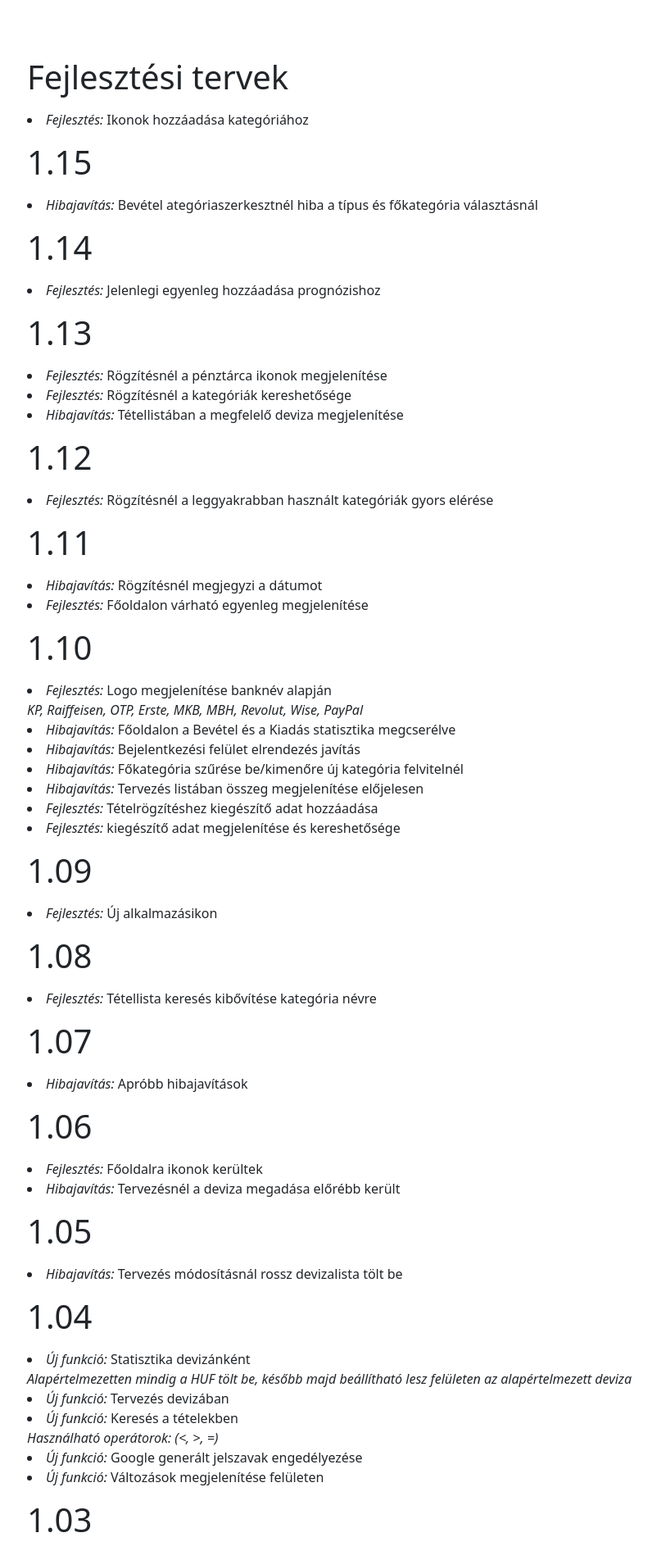
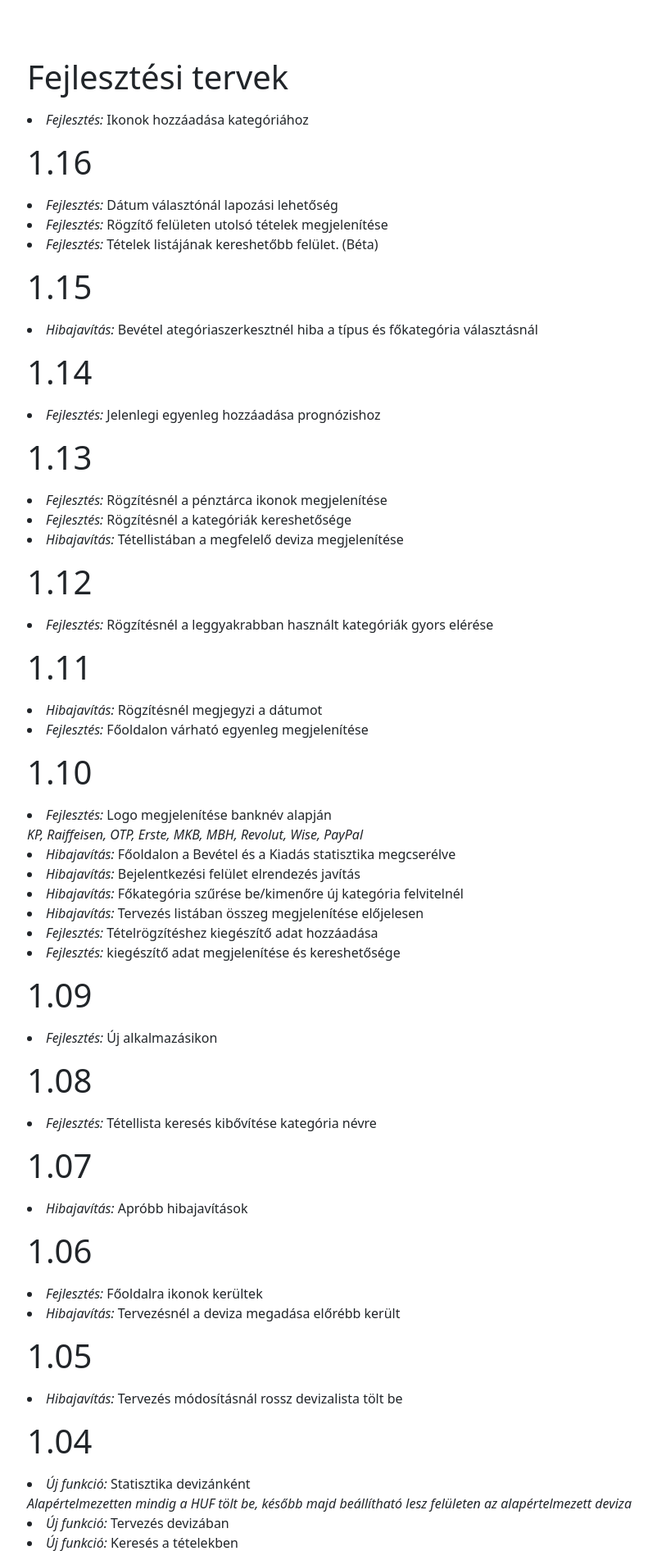
Before and after one commit to gabordikan/kess, a Yii app: template src/views/site/changelog.php in a window 1280 px wide. Shown: the top 1892 px of the page at 82% size, without its empty margins (52-854 px from the left). Run offline with PHP 8.4 and a stand-in for Yii, Linux system fonts and the light colour scheme; the template is opened without the code that fills it, so the values that code supplies are empty; some libraries are stand-ins or nearby versions.

Commit message:
1.16: fejlesztések

```diff
--- a/src/views/site/changelog.php
+++ b/src/views/site/changelog.php
@@ -1,6 +1,13 @@
 <H1>Fejlesztési tervek</H1>
 <p>
     <li><i>Fejlesztés:</i> Ikonok hozzáadása kategóriához</li>
+</p>
+
+<H1>1.16</H1>
+<p>
+    <li><i>Fejlesztés:</i> Dátum választónál lapozási lehetőség</li>
+    <li><i>Fejlesztés:</i> Rögzítő felületen utolsó tételek megjelenítése</li>
+    <li><i>Fejlesztés:</i> Tételek listájának kereshetőbb felület. (Béta)</li>
 </p>
 
 <H1>1.15</H1>
```
